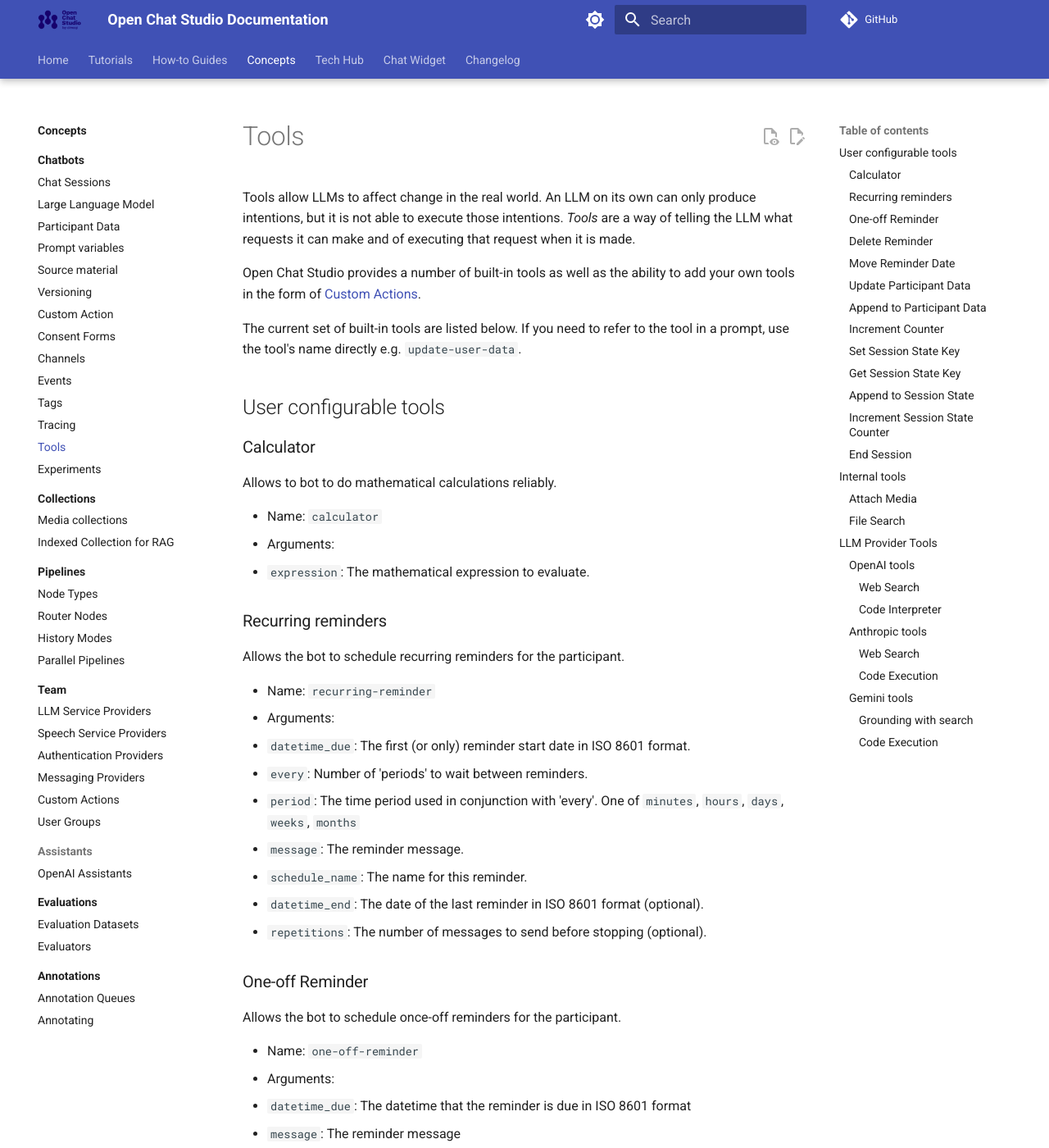
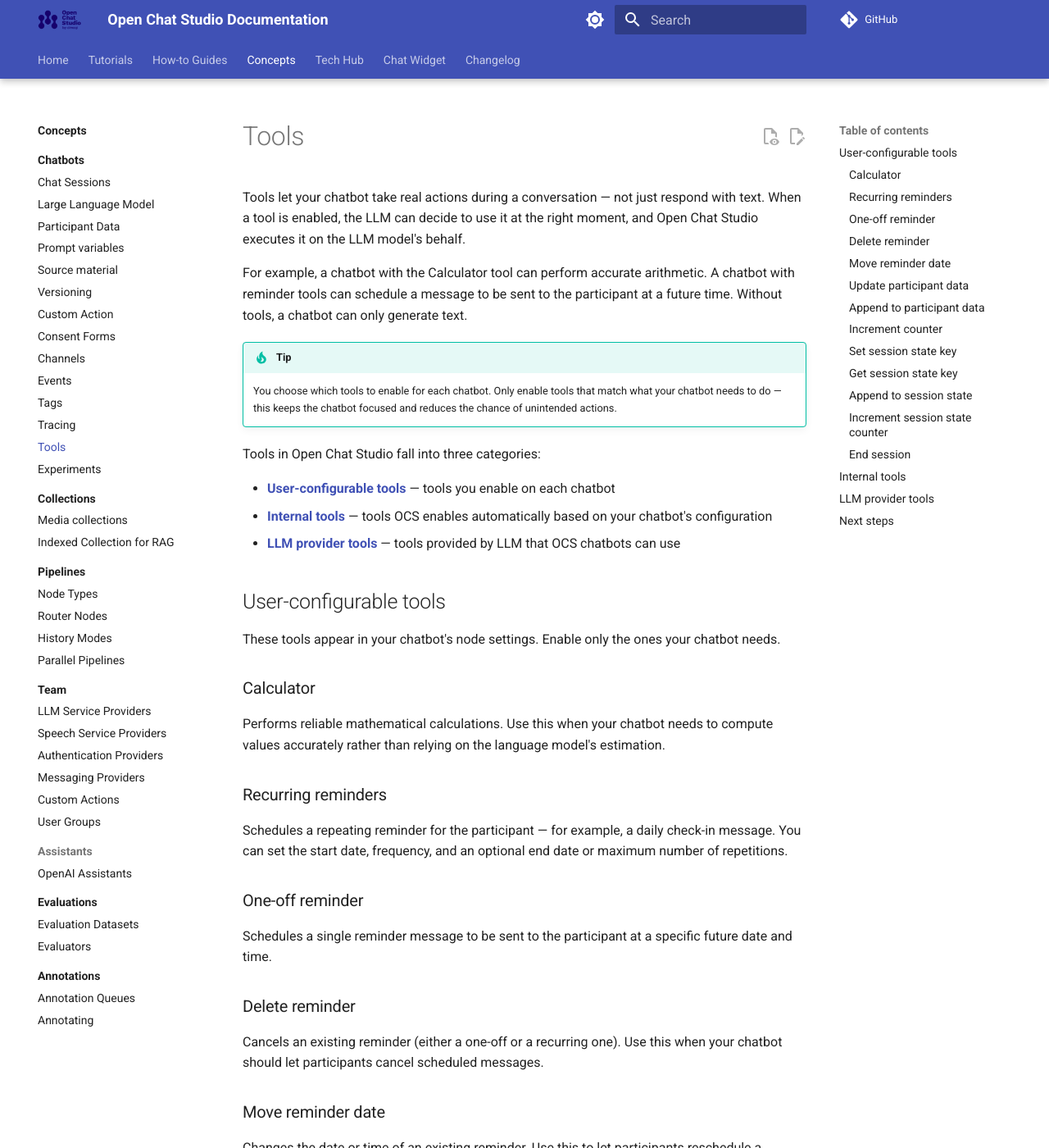
Before and after one commit to dimagi/open-chat-studio-docs, an MkDocs documentation site: the page built from docs/concepts/tools/index.md, in a window 1280 px wide and 1400 px high. Shown: the whole window at 82% size. Built offline with MkDocs 1.6.1 and Material for MkDocs 9.7.7, drawn with Linux system fonts in a browser that asks for light colours; a script that is not in the unit is left out; comment, search, counter and statistics services are not loaded; some of the changed text lies outside the part shown.

Commit message:
Claude Agent refactor of Concept/Tools page

```diff
--- a/docs/concepts/tools/index.md
+++ b/docs/concepts/tools/index.md
@@ -1,196 +1,102 @@
 # Tools
 
-Tools allow LLMs to affect change in the real world. An LLM on its own can only produce intentions, but it is not able to execute those intentions. *Tools* are a way of telling the LLM what requests it can make and of executing that request when it is made.
+Tools let your chatbot take real actions during a conversation — not just respond with text. When a tool is enabled, the LLM can decide to use it at the right moment, and Open Chat Studio executes it on the LLM model's behalf.
 
-Open Chat Studio provides a number of built-in tools as well as the ability to add your own tools in the form of [Custom Actions](../llm_custom_action.md).
+For example, a chatbot with the Calculator tool can perform accurate arithmetic. A chatbot with reminder tools can schedule a message to be sent to the participant at a future time. Without tools, a chatbot can only generate text.
 
-The current set of built-in tools are listed below. If you need to refer to the tool in a prompt, use the tool's name directly e.g. `update-user-data`.
+!!! tip
 
-## User configurable tools
+    You choose which tools to enable for each chatbot. Only enable tools that match what your chatbot needs to do — this keeps the chatbot focused and reduces the chance of unintended actions.
+
+Tools in Open Chat Studio fall into three categories:
+
+- **[User-configurable tools](#user-configurable-tools)** — tools you enable on each chatbot
+- **[Internal tools](#internal-tools)** — tools OCS enables automatically based on your chatbot's configuration
+- **[LLM provider tools](#llm-provider-tools)** — tools provided by LLM that OCS chatbots can use
+
+## User-configurable tools
+
+These tools appear in your chatbot's node settings. Enable only the ones your chatbot needs.
 
 ### Calculator
 
-Allows to bot to do mathematical calculations reliably.
-
-* Name: `calculator`
-* Arguments:
-  * `expression`: The mathematical expression to evaluate.
+Performs reliable mathematical calculations. Use this when your chatbot needs to compute values accurately rather than relying on the language model's estimation.
 
 ### Recurring reminders
 
-Allows the bot to schedule recurring reminders for the participant.
+Schedules a repeating reminder for the participant — for example, a daily check-in message. You can set the start date, frequency, and an optional end date or maximum number of repetitions.
 
-* Name: `recurring-reminder`
-* Arguments:
-  * `datetime_due`: The first (or only) reminder start date in ISO 8601 format.
-  * `every`: Number of 'periods' to wait between reminders.
-  * `period`: The time period used in conjunction with 'every'. One of `minutes`, `hours`, `days`, `weeks`, `months`
-  * `message`: The reminder message.
-  * `schedule_name`: The name for this reminder.
-  * `datetime_end`: The date of the last reminder in ISO 8601 format (optional).
-  * `repetitions`: The number of messages to send before stopping (optional).
+### One-off reminder
 
-### One-off Reminder
+Schedules a single reminder message to be sent to the participant at a specific future date and time.
 
-Allows the bot to schedule once-off reminders for the participant.
+### Delete reminder
 
-* Name: `one-off-reminder`
-* Arguments:
-  * `datetime_due`: The datetime that the reminder is due in ISO 8601 format
-  * `message`: The reminder message
-  * `schedule_name`: The name for this reminder
+Cancels an existing reminder (either a one-off or a recurring one). Use this when your chatbot should let participants cancel scheduled messages.
 
-### Delete Reminder
+### Move reminder date
 
-Allows the bot to delete existing reminders (either once-off or recurring)
+Changes the date or time of an existing reminder. Use this to let participants reschedule a reminder without deleting and recreating it.
 
-* Name: `delete-reminder`
-* Arguments:
-  * `message_id`: The ID of the scheduled message to delete.
+### Update participant data
 
-### Move Reminder Date
+Writes a value to a participant's stored data under a specific key. Use this when the chatbot should remember something about the participant across sessions, such as a preference or a recorded response.
 
-Allows the bot to update the reminder date
+See [Participant Data](../participant_data.md) for more information.
 
-* Name: `move-scheduled-message-date`
-* Arguments:
-  * `message_id`: The ID of the scheduled message to update.
-  * `weekday`: The new day of the week (1-7 where 1 = Monday).
-  * `hour`: The new hour of the day, in UTC.
-  * `minute`: The new minute of the hour.
-  * `specified_date`: A specific date to re-schedule the message for in ISO 8601 format
+### Append to participant data
 
-### Update Participant Data
+Adds a value to participant data at a specific key. If the key does not yet exist, it is created as a list. Use this to track multiple items over time — for example, a list of topics a participant has mentioned.
 
-Allows the bot to make changes to the [participant data](../participant_data.md)
+See [Participant Data](../participant_data.md) for more information.
 
-* Name: `update-user-data`
-* Arguments:
-  * `key`: The key in the user data to update.
-  * `value`: The new value of the user data.
+### Increment counter
 
-### Append to Participant Data
+Increments a numeric counter stored in participant data. Use this to track how many times something has happened across sessions — for example, how many check-ins a participant has completed.
 
-Append a value to [participant data](../participant_data.md) at a specific key. This will convert any existing value to a list and append the new value to the end of the list. Use this tool to track lists of items e.g. questions asked.
+See [Participant Data](../participant_data.md) for more information.
 
-* Name: `append-to-participant-data`
-* Arguments:
-  * `key`: The key in the user data to append to.
-  * `value`: The value to append.
+### Set session state key
 
-### Increment Counter
+Stores a key-value pair in the session state, which persists for the duration of the current session. Useful in pipeline configurations where one part of the conversation needs to pass information to another.
 
-Increment the value of a counter. The counter is stored in [participant data](../participant_data.md) with the key `_counter_{counter_name}`.
+### Get session state key
 
-* Name: `increment-counter`
-* Arguments:
-  * `counter`: The name of the counter to increment.
-  * `value`: Integer value to increment the counter by (defaults to 1).
+Retrieves a value previously stored in session state during the current session.
 
-### Set Session State Key
+### Append to session state
 
-Allows the bot to set a key-value pair in the session state. The session state persists for the duration of the session and can be used to store and retrieve data across conversation turns, particularly useful in pipeline configurations.
+Adds a value to a list in the session state at a specific key. Use this to track items within a single session — for example, a list of topics discussed so far.
 
-* Name: `set-session-state-key`
-* Arguments:
-  * `key`: The key in the session state to set.
-  * `value`: The value to store at the specified key.
+See [Sessions](../sessions.md) for more information.
 
-### Get Session State Key
+### Increment session state counter
 
-Allows the bot to get a value from the session state.
+Increments a numeric counter stored in session state. Use this to count events within a single session.
 
-* Name: `get-session-state`
-* Arguments:
-  * `key`: The key in the session state to get the value for.
+### End session
 
-### Append to Session State
+Marks the current session as complete. After this, any new message from the participant will begin a fresh session. Use this when the chatbot should formally close a conversation — for example, after a survey is complete.
 
-Append a value to [session state](../sessions.md) at a specific key. This will convert any existing value to a list and append the new value to the end of the list. Use this tool to track lists of items within a session e.g. topics discussed.
-
-* Name: `append-to-session-state`
-* Arguments:
-  * `key`: The key in the session state to append to.
-  * `value`: The value to append.
-
-### Increment Session State Counter
-
-Increment the value of a counter stored in [session state](../sessions.md). The counter is stored with the key `_counter_{counter_name}`.
-
-* Name: `increment-session-state-counter`
-* Arguments:
-  * `counter`: The name of the counter to increment.
-  * `value`: Integer value to increment the counter by (defaults to 1).
-
-### End Session
-
-End the current chat [session](../sessions.md). This will mark the session as completed. New messages will result in a new session being created.
-
-* Name: `end-session`
-* Arguments: (none)
+See [Sessions](../sessions.md) for more information.
 
 ## Internal tools
 
-The following tools are used internally by Open Chat Studio and enabled / disabled automatically depending on the chatbot configuration.
+The following tools are managed automatically by Open Chat Studio. You do not enable or configure them directly — OCS enables them when your chatbot's configuration requires them.
 
-### Attach Media
+**Attach media** is enabled when your chatbot has a media collection configured. It allows the chatbot to attach files from that collection to a response.
 
-Allows the bot to attach media when a media collection is configured.
+**File search** is enabled when your chatbot has an indexed collection configured. It allows the chatbot to search indexed documents and include relevant information in its response.
 
-* Name: `attach-media`
-* Arguments:
-  * `file_id`: The ID of the media file to attach.
+See [Collections](../../concepts/collections/index.md) for more information on configuring media and indexed collections.
 
-### File Search
+## LLM provider tools
 
-Allows the bot to search indexed collections when a collection is configured.
+Some LLM providers offer their own built-in tools — such as web search or code execution — that run inside the provider's infrastructure. Open Chat Studio can connect to some of these where the provider supports it.
 
-* Name: `file-search`
-* Arguments:
-  * `query`: A natural language query to search for relevant information in the documents.
+Support varies by provider. The full list of provider tools and their current support status is in the [Tools Reference](../../tech-hub/tools.md#llm-provider-tools).
 
-## LLM Provider Tools
+## Next steps
 
-In addition to the tools provided by Open Chat Studio, some LLM providers have their own set of tools which are executed interally by the provider.
-
-### OpenAI tools
-
-#### Web Search { #openai-web-search }
-
-* Search the web and pass the results to the LLM.
-* See https://platform.openai.com/docs/guides/tools-web-search
-* :material-check-circle-outline:{ .green } Supported by OCS
-
-#### Code Interpreter { #openai-code-interpreter }
-
-* Execute code to analyse data, generate graphs etc.
-* See https://platform.openai.com/docs/guides/tools-code-interpreter
-* :material-check-circle-outline:{ .green } Supported by OCS
-
-### Anthropic tools
-
-#### Web Search { #anthropic-web-search }
-
-* Search the web and pass the results to the LLM.
-* See https://docs.anthropic.com/en/docs/agents-and-tools/tool-use/web-search-tool
-* :material-check-circle-outline:{ .green } Supported by OCS
-
-#### Code Execution { #anthropic-code-execution }
-
-* Execute code to analyse data, generate graphs etc.
-* See https://docs.anthropic.com/en/docs/agents-and-tools/tool-use/code-execution-tool
-* :octicons-x-circle-24:{ .red } Not supported by OCS
-
-### Gemini tools
-
-#### Grounding with search { #gemini-web-search }
-
-* Search the web and pass the results to the LLM.
-* See https://ai.google.dev/gemini-api/docs/google-search
-* :octicons-x-circle-24:{ .red } Not supported by OCS
-
-#### Code Execution { #gemini-code-execution }
-
-* Execute code to analyse data, generate graphs etc.
-* See https://ai.google.dev/gemini-api/docs/code-execution
-* :octicons-x-circle-24:{ .red } Not supported by OCS
+- To see full argument details for each user-configurable tool, see the [Tools Reference](../../tech-hub/tools.md).
+- To add your own tools in the form of custom integrations, see [Custom Actions](../llm_custom_action.md).
--- /dev/null
+++ b/docs/tech-hub/tools.md
@@ -0,0 +1,209 @@
+# Tools Reference
+
+This page is a full technical reference for the built-in tools available in Open Chat Studio.
+
+For a plain-English overview of what each tool does and when to use it, see [Tools](../concepts/tools/index.md).
+
+## Quick reference
+
+To instruct the model to use a specific tool, refer to it by its tool name in your system prompt. For example:
+
+> When the user asks to be reminded, use the `recurring-reminder` tool.
+
+### User-configurable tools
+
+| Tool | Name | Description |
+|------|------|-------------|
+| [Calculator](#calculator) | `calculator` | Performs mathematical calculations |
+| [Recurring reminders](#recurring-reminders) | `recurring-reminder` | Schedules a repeating reminder |
+| [One-off reminder](#one-off-reminder) | `one-off-reminder` | Schedules a single reminder |
+| [Delete reminder](#delete-reminder) | `delete-reminder` | Cancels an existing reminder |
+| [Move reminder date](#move-reminder-date) | `move-scheduled-message-date` | Reschedules an existing reminder |
+| [Update participant data](#update-participant-data) | `update-user-data` | Writes a value to participant data |
+| [Append to participant data](#append-to-participant-data) | `append-to-participant-data` | Appends a value to a list in participant data |
+| [Increment counter](#increment-counter) | `increment-counter` | Increments a counter in participant data |
+| [Set session state key](#set-session-state-key) | `set-session-state-key` | Stores a key-value pair in session state |
+| [Get session state key](#get-session-state-key) | `get-session-state` | Retrieves a value from session state |
+| [Append to session state](#append-to-session-state) | `append-to-session-state` | Appends a value to a list in session state |
+| [Increment session state counter](#increment-session-state-counter) | `increment-session-state-counter` | Increments a counter in session state |
+| [End session](#end-session) | `end-session` | Marks the current session as complete |
+
+### LLM provider tools
+
+| Provider | Tool | Supported |
+|----------|------|-----------|
+| OpenAI | [Web Search](#openai-web-search) | :material-check-circle-outline:{ .green } Yes |
+| OpenAI | [Code Interpreter](#openai-code-interpreter) | :material-check-circle-outline:{ .green } Yes |
+| Anthropic | [Web Search](#anthropic-web-search) | :material-check-circle-outline:{ .green } Yes |
+| Anthropic | [Code Execution](#anthropic-code-execution) | :octicons-x-circle-24:{ .red } No |
+| Gemini | [Grounding with Search](#gemini-web-search) | :octicons-x-circle-24:{ .red } No |
+| Gemini | [Code Execution](#gemini-code-execution) | :octicons-x-circle-24:{ .red } No |
+
+## User-configurable tools
+
+### Calculator
+
+Allows the bot to perform mathematical calculations reliably.
+
+- Name: `calculator`
+- Arguments:
+    - `expression`: The mathematical expression to evaluate.
+
+### Recurring reminders
+
+Allows the bot to schedule recurring reminders for the participant.
+
+- Name: `recurring-reminder`
+- Arguments:
+    - `datetime_due`: The first (or only) reminder start date in ISO 8601 format.
+    - `every`: Number of 'periods' to wait between reminders.
+    - `period`: The time period used in conjunction with `every`. One of `minutes`, `hours`, `days`, `weeks`, `months`.
+    - `message`: The reminder message.
+    - `schedule_name`: The name for this reminder.
+    - `datetime_end`: The date of the last reminder in ISO 8601 format (optional).
+    - `repetitions`: The number of messages to send before stopping (optional).
+
+### One-off reminder
+
+Allows the bot to schedule a once-off reminder for the participant.
+
+- Name: `one-off-reminder`
+- Arguments:
+    - `datetime_due`: The datetime that the reminder is due in ISO 8601 format.
+    - `message`: The reminder message.
+    - `schedule_name`: The name for this reminder.
+
+### Delete reminder
+
+Allows the bot to delete an existing reminder (either once-off or recurring).
+
+- Name: `delete-reminder`
+- Arguments:
+    - `message_id`: The ID of the scheduled message to delete.
+
+### Move reminder date
+
+Allows the bot to update the date or time of an existing reminder.
+
+- Name: `move-scheduled-message-date`
+- Arguments:
+    - `message_id`: The ID of the scheduled message to update.
+    - `weekday`: The new day of the week (1–7, where 1 = Monday).
+    - `hour`: The new hour of the day, in UTC.
+    - `minute`: The new minute of the hour.
+    - `specified_date`: A specific date to reschedule the message for in ISO 8601 format.
+
+### Update participant data
+
+Allows the bot to write a value to [participant data](../concepts/participant_data.md) at a specific key.
+
+- Name: `update-user-data`
+- Arguments:
+    - `key`: The key in the participant data to update.
+    - `value`: The new value to store.
+
+### Append to participant data
+
+Appends a value to [participant data](../concepts/participant_data.md) at a specific key. Converts any existing value to a list and appends the new value to the end.
+
+- Name: `append-to-participant-data`
+- Arguments:
+    - `key`: The key in the participant data to append to.
+    - `value`: The value to append.
+
+### Increment counter
+
+Increments a numeric counter stored in [participant data](../concepts/participant_data.md). The counter is stored under the key `_counter_{counter_name}`.
+
+- Name: `increment-counter`
+- Arguments:
+    - `counter`: The name of the counter to increment.
+    - `value`: Integer value to increment the counter by (defaults to 1).
+
+### Set session state key
+
+Allows the bot to set a key-value pair in the [session state](../concepts/sessions.md). Session state persists for the duration of the session and is useful in pipeline configurations for passing data across conversation turns.
+
+- Name: `set-session-state-key`
+- Arguments:
+    - `key`: The key in the session state to set.
+    - `value`: The value to store at the specified key.
+
+### Get session state key
+
+Allows the bot to retrieve a value from the [session state](../concepts/sessions.md).
+
+- Name: `get-session-state`
+- Arguments:
+    - `key`: The key in the session state to retrieve.
+
+### Append to session state
+
+Appends a value to [session state](../concepts/sessions.md) at a specific key. Converts any existing value to a list and appends the new value to the end.
+
+- Name: `append-to-session-state`
+- Arguments:
+    - `key`: The key in the session state to append to.
+    - `value`: The value to append.
+
+### Increment session state counter
+
+Increments a numeric counter stored in [session state](../concepts/sessions.md). The counter is stored under the key `_counter_{counter_name}`.
+
+- Name: `increment-session-state-counter`
+- Arguments:
+    - `counter`: The name of the counter to increment.
+    - `value`: Integer value to increment the counter by (defaults to 1).
+
+### End session
+
+Ends the current chat [session](../concepts/sessions.md). The session is marked as completed. New messages will start a fresh session.
+
+- Name: `end-session`
+- Arguments: (none)
+
+## LLM provider tools
+
+Some LLM providers offer their own built-in tools that run inside the provider's infrastructure.
+
+### OpenAI tools
+
+#### Web Search { #openai-web-search }
+
+- Search the web and pass the results to the LLM.
+- See [OpenAI Web Search documentation](https://platform.openai.com/docs/guides/tools-web-search)
+- :material-check-circle-outline:{ .green } Supported by OCS
+
+#### Code Interpreter { #openai-code-interpreter }
+
+- Execute code to analyse data, generate graphs, and more.
+- See [OpenAI Code Interpreter documentation](https://platform.openai.com/docs/guides/tools-code-interpreter)
+- :material-check-circle-outline:{ .green } Supported by OCS
+
+### Anthropic tools
+
+#### Web Search { #anthropic-web-search }
+
+- Search the web and pass the results to the LLM.
+- See [Anthropic Web Search documentation](https://docs.anthropic.com/en/docs/agents-and-tools/tool-use/web-search-tool)
+- :material-check-circle-outline:{ .green } Supported by OCS
+
+#### Code Execution { #anthropic-code-execution }
+
+- Execute code to analyse data, generate graphs, and more.
+- See [Anthropic Code Execution documentation](https://docs.anthropic.com/en/docs/agents-and-tools/tool-use/code-execution-tool)
+- :octicons-x-circle-24:{ .red } Not supported by OCS
+
+### Gemini tools
+
+#### Grounding with search { #gemini-web-search }
+
+- Search the web and pass the results to the LLM.
+- See [Gemini Grounding with Search documentation](https://ai.google.dev/gemini-api/docs/google-search)
+- :octicons-x-circle-24:{ .red } Not supported by OCS
+
+#### Code Execution { #gemini-code-execution }
+
+- Execute code to analyse data, generate graphs, and more.
+- See [Gemini Code Execution documentation](https://ai.google.dev/gemini-api/docs/code-execution)
+- :octicons-x-circle-24:{ .red } Not supported by OCS
--- a/mkdocs.yml
+++ b/mkdocs.yml
@@ -164,6 +164,7 @@
         - Annotating: concepts/annotations/annotating.md
   - Tech Hub:
     - tech-hub/index.md
+    - Tools Reference: tech-hub/tools.md
     - Python Node: tech-hub/python_node.md
     - Call External APIs:
         - tech-hub/external-api-calls/index.md
```
Also changed, not shown: docs/tech-hub/index.md (+1 -0 lines).
